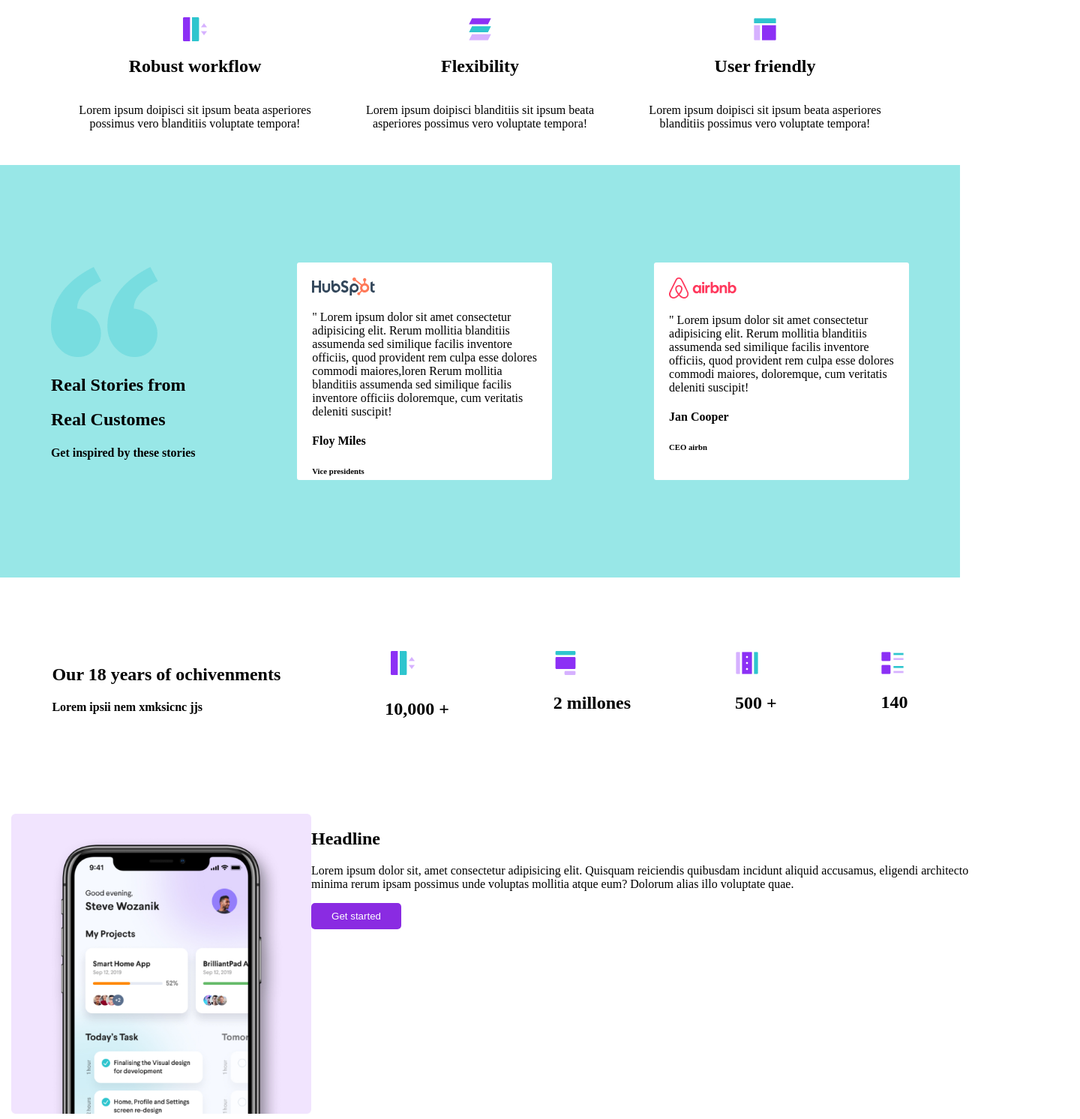
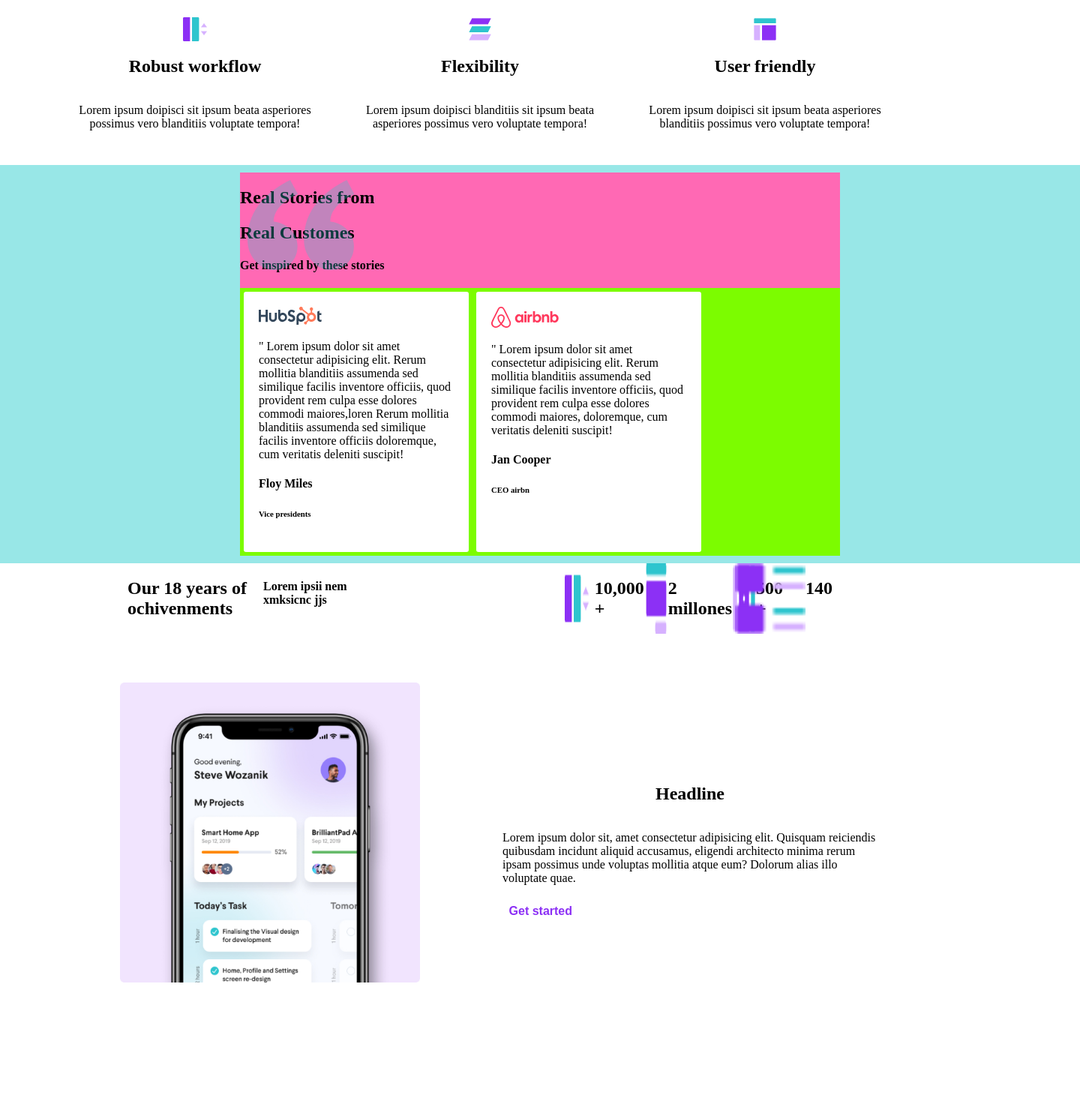
Before and after one commit to misleidymariel/Landin-Page-Prueba, a plain HTML site: page htmll/index.html in a window 1280 px wide. Shown: the part 1176-2668 px from the top of the page at 75% size, 1440 px wide, since content can reach past the window. After the commit the page ends 2551 px from the top, so only its background shows below. Drawn offline with Linux system fonts and the light colour scheme; files whose address does not match are found by name.

Commit message:
implementacion de botones

```diff
--- a/css/style.css
+++ b/css/style.css
@@ -52,7 +52,9 @@ nav {
     font-family: sans-serif;
     font-size: 14px;
 }
-
+.links a:hover{
+    color: grey;
+}
 
 .brando-logo{
     padding: 20px;
@@ -89,17 +91,34 @@ nav {
     font-size: 100px;
 }
 
-button{
-
+.btn{
     width: 120px;
     height: 35px;
     padding: 0px 20px;
     color: white;
-    background-color: blueviolet;
+    background-color: #8C30F5;
     border-radius: 5px;
     border: none;
+    position:absolute;
+    top: 70%;
+    left: 6%;
+}
+.btn:hover {
+    background-color:  rgba(140, 48, 245, 0.28);
+    color: white;
 }
 
+.btn2{
+    font-weight: bold;
+    font-size: 16px;
+    width: 120px;
+    color: #8C30F5;
+    border: none;
+    background-color: white;
+    position: absolute;
+    top:95%;
+    left:2%;
+}
 .sliser{
     background-color: blueviolet;
     width: 100%;
@@ -140,6 +159,7 @@ button{
     justify-content: center;
     align-items: center;
 }
+
 .container-featuer-items div{
     display: flex;
     align-items: center;
@@ -152,35 +172,77 @@ button{
 }
 
 .stories{
+    padding: 10px;
+    padding-left: 80px;
+    padding-right: 80px;
     width: 100%;
-    height: 550px;
+    height: auto;
     background-color: rgb(152, 231, 231);
     display: flex;
+    flex-direction: column;
     justify-content: space-around;
-    align-items:center;
+    align-items: center;
 }
+
+.container-stories-header{
+    width: 800px;
+    background-color: hotpink;
+
+}
+
+.container-stories-header div{
+    padding: 10px;
+    position: absolute;
+}
+
+
 .container-stories{
+    width: 800px;
+    background-color: lawngreen;
+    display: flex;
+    flex-direction: row;
+}
 
+.container-stories-item{
+    margin:5px;
     width: 300px;
-    height: 250px;
     padding: 20px 20px;
     border-radius: 3px;
+    box-sizing: border-box;
     background-color: white;
 
 }
 .user-items{
-    height: 300px;
     display: flex;
     justify-content: space-around;
-    align-items: center;
+
+}
+.user-items div{
+    width: 300px;
+    display: flex;
+    justify-content: right;
+    align-items: stretch;
 }
 
 .container-footer{
-    width: 100%;
-    height: 500px;
+    margin: 20px;;
+    width: auto;
     padding: 15px;
     display: flex;
-    justify-content:center;
-    align-items:flex-start;
+    flex-direction: row;
+    justify-content: center;
+    align-items: center;
 
 }
+.container-footer div{
+    position: relative;
+    display: flex;
+    align-items: center;
+    flex-direction: column;
+    text-align: center;
+    text-align: left;
+    width: 500px;
+    margin: 10px;
+    padding: 20px;
+
+}
--- a/htmll/index.html
+++ b/htmll/index.html
@@ -73,7 +73,7 @@
                 <p class="title">Organise projects. <br>
                     Get more done.</p>
 
-                <button>
+                <button class="btn">
                     Get Started
                 </button>
             </div>
@@ -162,22 +162,25 @@
     </section>
 
 
+    <section class="stories">
 
 
-    <section>
-
-        <div class="stories">
+        <div class="container-stories-header">
 
             <div>
-                <img src="../img/quotemark.png
-                " alt="">
+                <img src="../img/quotemark.png" alt="">
+            </div>
+
 
             <h1>Real Stories from</h1>
             <h1>Real Customes</h1>
             <h4>Get inspired by these stories</h4>
 
         </div>
+
         <div class="container-stories">
+
+            <div class="container-stories-item">
                 <img src="../img/hubspotlogo.svg" alt="">
 
                 <p>
@@ -186,26 +189,27 @@
                     quod provident rem culpa esse dolores commodi maiores,loren
                     Rerum mollitia blanditiis assumenda sed similique facilis inventore officiis
                     doloremque, cum veritatis deleniti suscipit!
-
                 </p>
                 <h4>Floy Miles</h4>
                 <h6>Vice presidents</h6>
             </div>
-            <div class="container-stories">
+
+            <div class="container-stories-item">
                 <img src="../img/airbnblogo.png" alt="">
                 <p>
                     " Lorem ipsum dolor sit amet consectetur adipisicing elit.
                     Rerum mollitia blanditiis assumenda sed similique facilis inventore officiis,
                     quod provident rem culpa esse dolores commodi maiores,
                     doloremque, cum veritatis deleniti suscipit!
-
                 </p>
                 <h4> Jan Cooper</h4>
                 <h6> CEO airbn</h6>
             </div>
 
+        </div>
 
-        </div>
+
+
 
     </section>
 
@@ -214,12 +218,13 @@
 
         <div class="user-items">
 
+
             <div>
                 <h1>Our 18 years of ochivenments</h1>
                 <h4>Lorem ipsii nem xmksicnc jjs</h4>
-
             </div>
 
+            <div class="container-user">
                 <div>
                     <img src="..//img/Icon.png" alt="">
                     <h2>10,000 +</h2>
@@ -236,6 +241,9 @@
                     <img src="../img/Group.png" alt="">
                     <h2>140</h2>
                 </div>
+            </div>
+
+
 
         </div>
 
@@ -257,7 +265,7 @@
                     minima rerum ipsam possimus unde voluptas mollitia atque eum?
                     Dolorum alias illo voluptate quae.</p>
 
-                <button>
+                <button class="btn2">
                     Get started
                 </button>
             </div>
```
Lines whose indentation alone changed are shown as unchanged.
